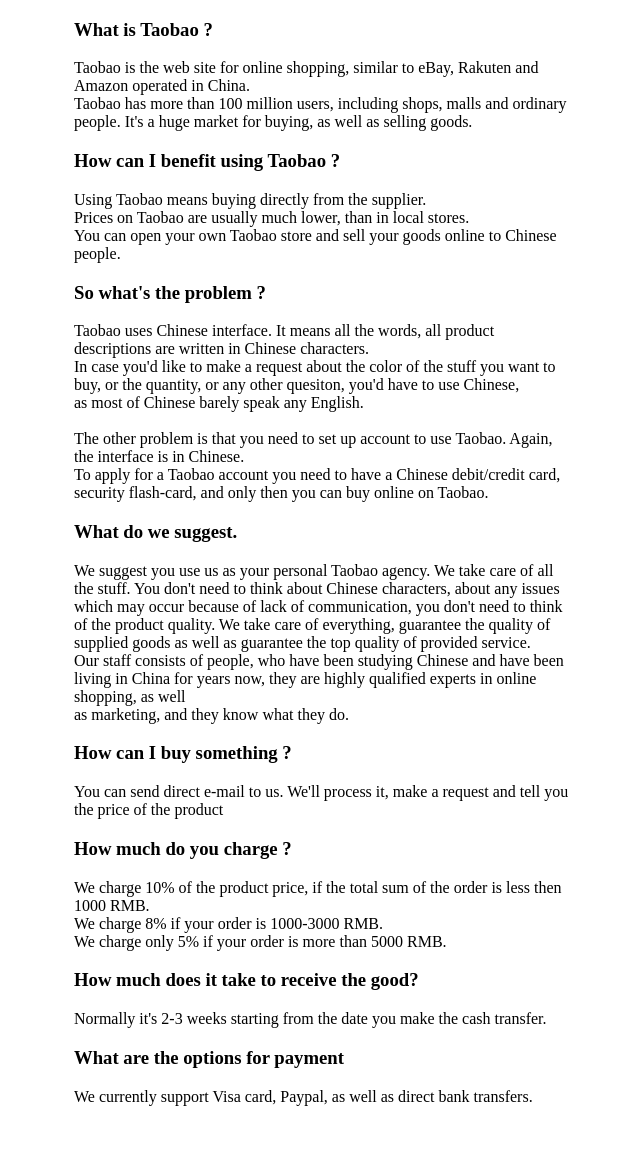
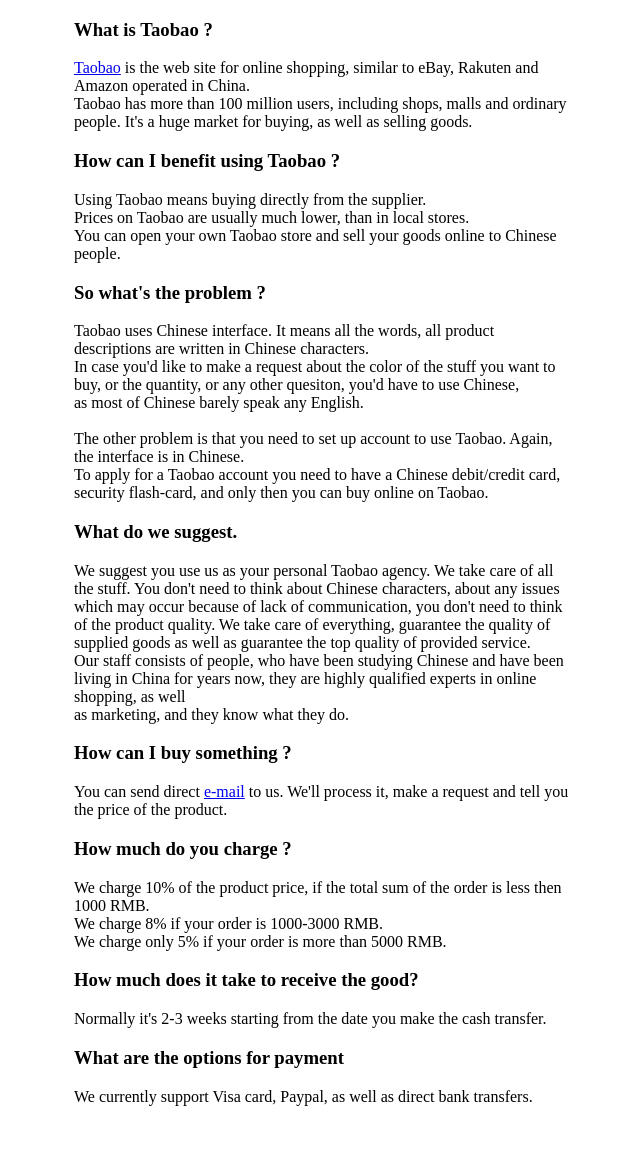
Before and after one commit to iurii/iurii.github.com, a Jekyll site: the page taobao-agency.html, which Jekyll copies as it is, in a window 1280 px wide. Shown: the whole page, without its empty margins (34-674 px from the left). Built offline with Jekyll 4.4.1, drawn with Linux system fonts in a browser that asks for light colours; before the commit the page ends 1122 px from its top, so only the background shows below that; some of the changed lines change nothing that is shown.

Commit message:
minor changes to design

```diff
--- a/taobao-agency.html
+++ b/taobao-agency.html
@@ -20,7 +20,7 @@
    <div class="taobao_desc">
 	<p>
 	<h3>What is Taobao ?</h3>
-	Taobao is the web site for online shopping, similar to eBay, Rakuten and Amazon operated in China. <br />
+	<a href="http://www.taobao.com">Taobao</a> is the web site for online shopping, similar to eBay, Rakuten and Amazon operated in China. <br />
 	Taobao has more than 100 million users, including shops, malls and ordinary people. It's a huge market for buying, as well as selling goods.
 	</p>
 	<p>
@@ -48,7 +48,16 @@
 	</p>
 	<p>
 	<h3>How can I buy something ?</h3>
-        You can send direct e-mail to us. We'll process it, make a request and tell you the price of the product
+        You can send direct
+	<SCRIPT TYPE="text/javascript">
+  emailE=('yuriy.palamarchuk@' + 'gmail.com')
+  document.write(
+    '<A href="mailto:' + emailE + '">'
+    + 'e-mail' + '</a>'
+  )
+</SCRIPT>
+
+	to us. We'll process it, make a request and tell you the price of the product.
 	</p>
 	<p>
         <h3>How much do you charge ?</h3>
@@ -64,7 +73,8 @@
         <h3>What are the options for payment</h3>
         We currently support Visa card, Paypal, as well as direct bank transfers.
 	</p>
-
+<br />
+<br />
 </div>
 
 
```
